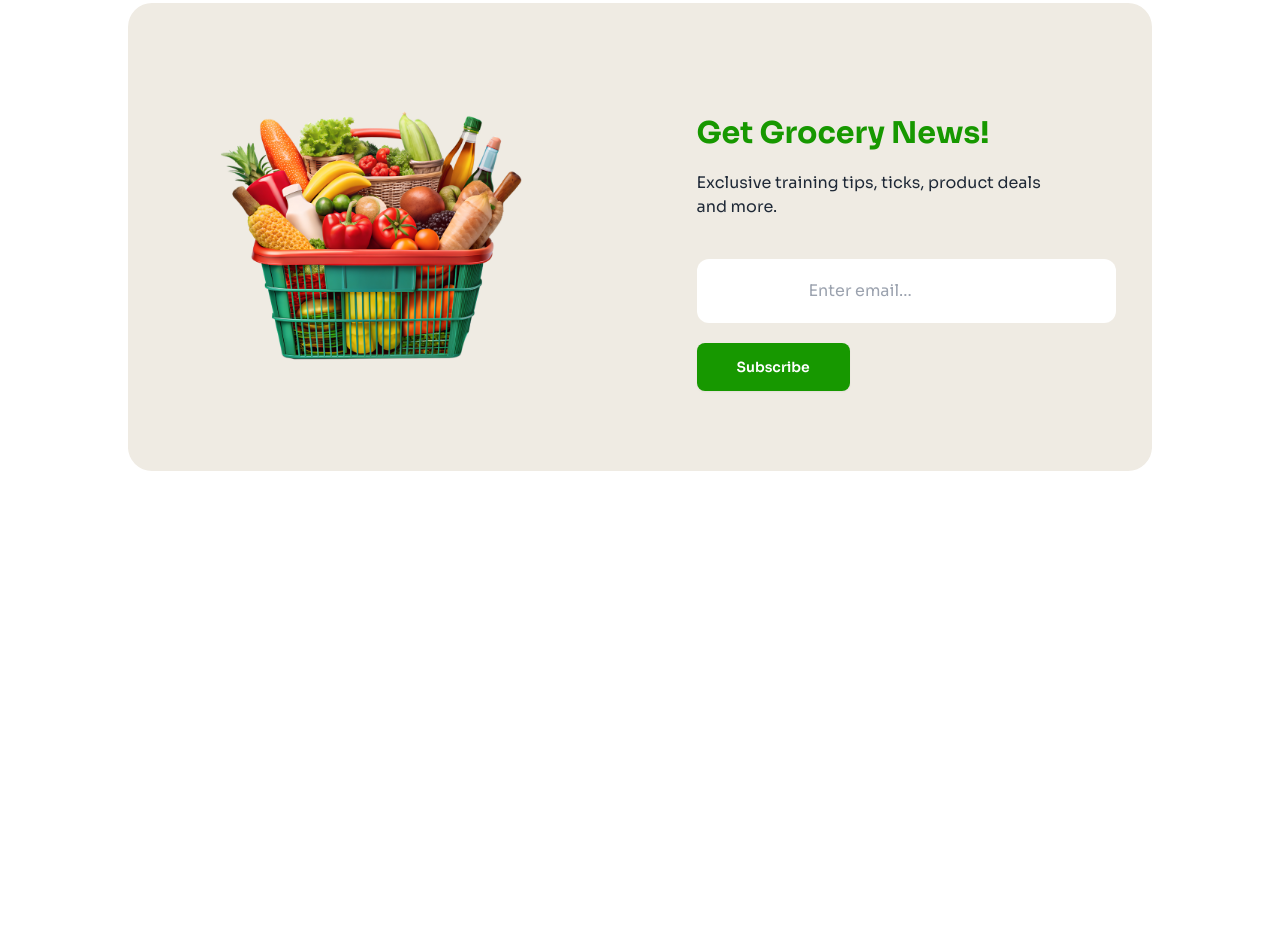
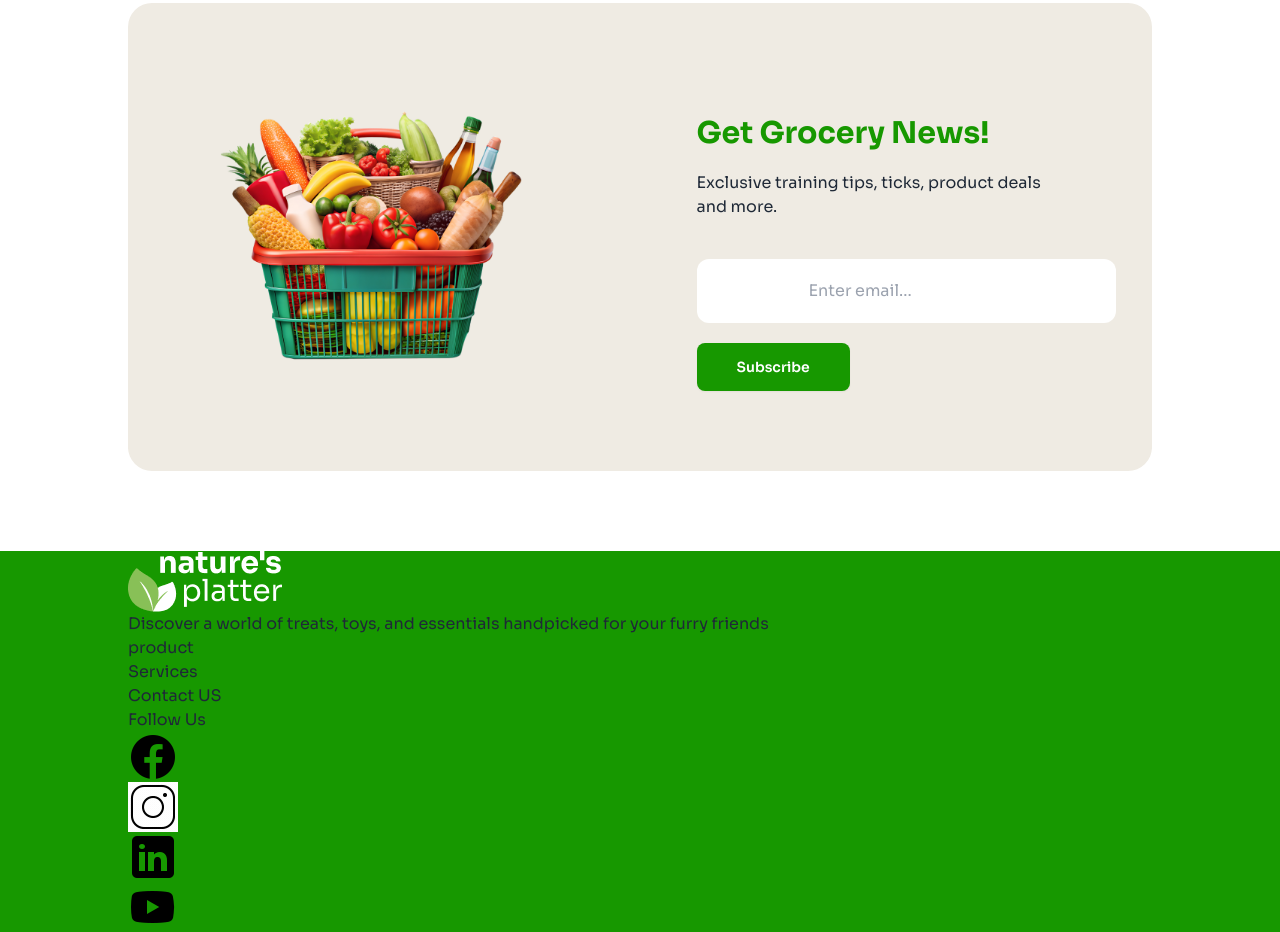
Before and after one commit to jobaidul12/Assingment-3, a plain HTML site: page index.html in a window 1280 px wide. Shown: the part 3108-4040 px from the top of the page. Before the commit the page ends 3659 px from the top, so only its background shows below. Drawn offline with nearby package versions, Linux system fonts and the light colour scheme.

Commit message:
added social icon and also added basic structure of Footer section

```diff
--- a/index.html
+++ b/index.html
@@ -446,8 +446,35 @@
        </main>
      <!-- Footer Section -->
 
-      <footer>
+      <footer class=" bg-primary-color">
+        <div class="mx-5 lg:mx-32">
+          <div>
+            <img src="./c2-assets/logo-footer.png" alt="">
+            <p>Discover a world of treats, toys, and essentials handpicked for your furry friends</p>
+          </div>
+          <div>
+            <ul>
+              <li><a href="">product</a></li>
+              <li><a href="">Services</a></li>
+              <li><a href="">Contact US</a></li>
+            </ul>
 
+
+          </div>
+          <div>
+            <div>
+              <h5>Follow Us</h5>
+            </div>
+            <div>
+              <ul>
+                <li><img src="./c2-assets/facebook icon.png" alt=""></li>
+                <li><img src="./c2-assets/instagram icon.gif" alt=""></li>
+                <li><img src="./c2-assets/linkdin icon.png" alt=""></li>
+                <li><img src="./c2-assets/youtube icon.png" alt=""></li>
+              </ul>
+            </div>
+          </div>
+        </div>
      </footer>
 
 </body>
```
Also changed, not shown: c2-assets/facebook icon.png (added), c2-assets/instagram icon.gif (added), c2-assets/linkdin icon.png (added), c2-assets/youtube icon.png (added).
